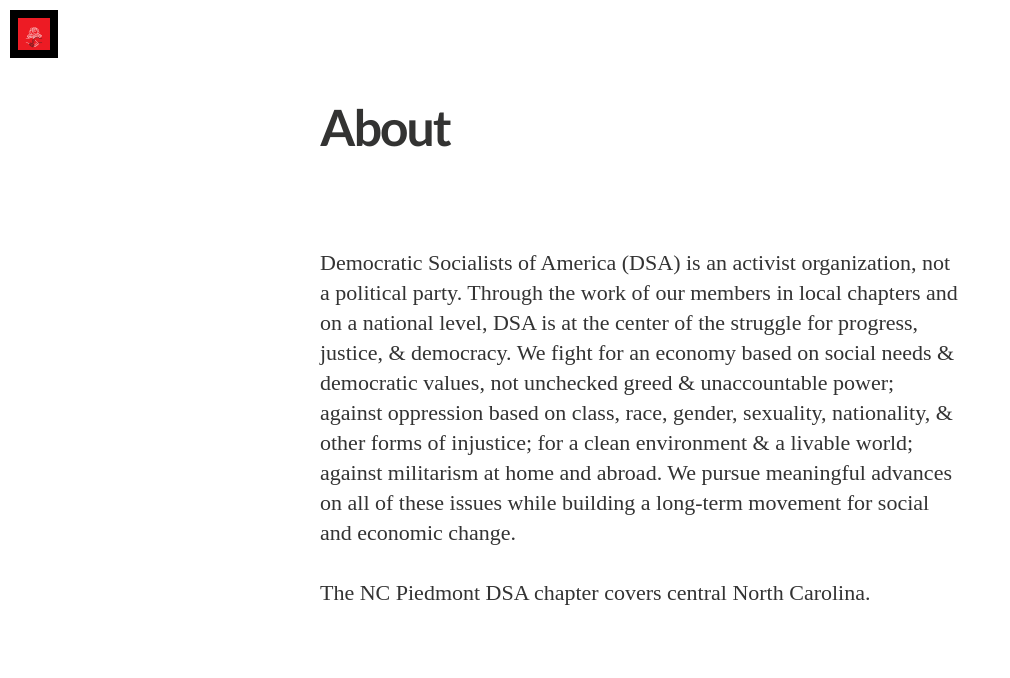
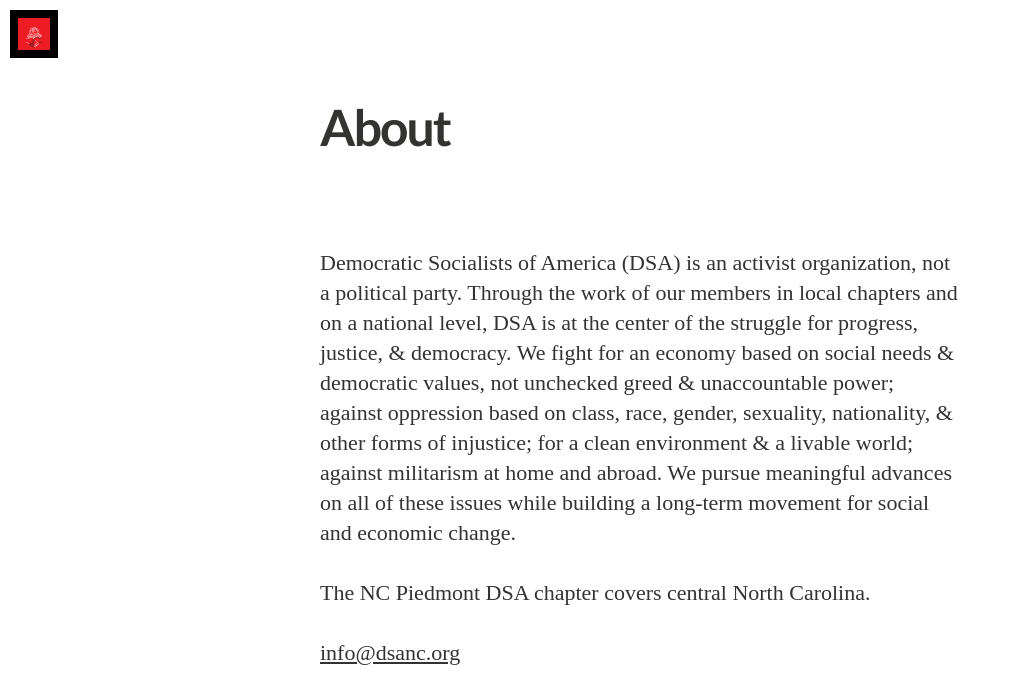
Before and after one commit to cltdsa/NCPiedmontDSA.github.io, a Jekyll site: the page built from about.md, in a window 1280 px wide, cut to the strip 0-678 px from the top of the page. Shown: the whole strip, without its empty margins (0-1010 px from the left). Built offline with Jekyll 4.4.1, drawn with Linux system fonts in a browser that asks for light colours; nearby versions of some CDN libraries; some web fonts are replaced.

Commit message:
update about

```diff
--- a/about.md
+++ b/about.md
@@ -7,3 +7,5 @@
 Democratic Socialists of America (DSA) is an activist organization, not a political party. Through the work of our members in local chapters and on a national level, DSA is at the center of the struggle for progress, justice, & democracy. We fight for an economy based on social needs & democratic values, not unchecked greed & unaccountable power; against oppression based on class, race, gender, sexuality, nationality, & other forms of injustice; for a clean environment & a livable world; against militarism at home and abroad. We pursue meaningful advances on all of these issues while building a long-term movement for social and economic change.
 
 The NC Piedmont DSA chapter covers central North Carolina.
+
+<info@dsanc.org>
```
